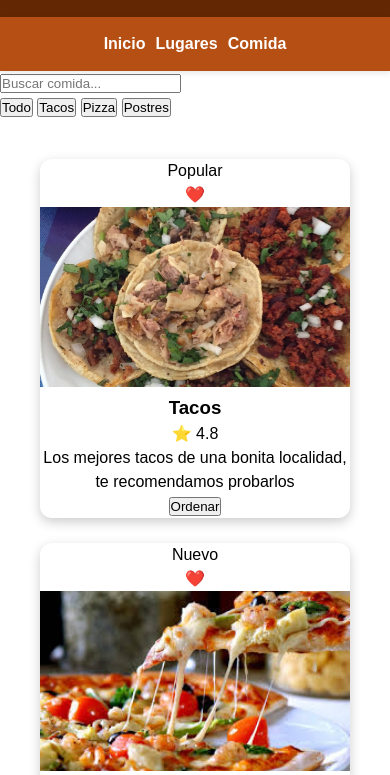
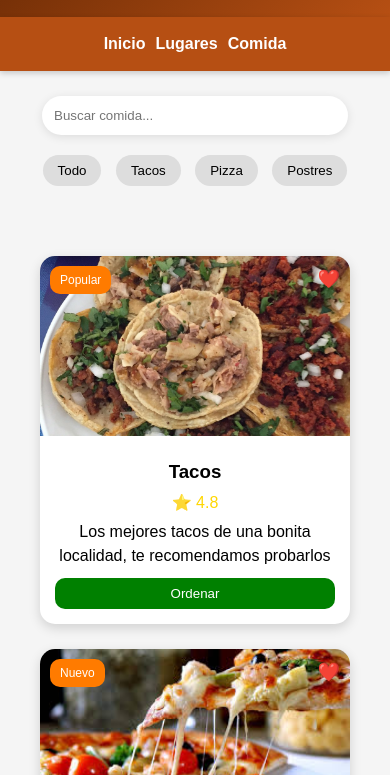
Before and after one commit to miguelmontestejeda/SanMiFood_, a plain HTML site: page index.html in a window 390 px wide. Shown: the part 125-900 px from the top of the page. Drawn offline with Linux system fonts and the light colour scheme; a script that the page names is missing.

Commit message:
Refactor and enhance CSS styles
Updated styles for layout, improved responsiveness, and added new design elements.

```diff
--- a/Style.css
+++ b/Style.css
@@ -8,6 +8,7 @@
 body{
     font-family: Arial, Helvetica, sans-serif;
     line-height:1.5;
+    background:#f5f5f5; /* NUEVO */
 }
 
 img{
@@ -16,22 +17,21 @@ img{
 }
 
 /* CONTENEDOR GENERAL */
-
 .container{
     width:90%;
     margin:auto;
 }
 
 /* TITULO SUPERIOR */
-
 .contenedor{
     display:flex;
     justify-content:space-between;
     align-items:center;
     padding:20px;
-    background:rgb(99, 39, 4);
+    background:linear-gradient(135deg, rgb(99,39,4), rgb(182,79,19)); /* MEJORADO */
     font-size:24px;
     color:white;
+    box-shadow:0 4px 10px rgba(0,0,0,0.2); /* NUEVO */
 }
 
 .bottom h1{
@@ -40,7 +40,6 @@ img{
 }
 
 /* NAVBAR */
-
 .menucontainer{
     display:flex;
     justify-content:space-between;
@@ -51,7 +50,7 @@ img{
     position:sticky;
     top:0;
     z-index:1000;
-    box-shadow:0 2px 6px rgba(0,0,0,0.1);
+    box-shadow:0 2px 6px rgba(0,0,0,0.2); /* MEJORADO */
 }
 
 .logo{
@@ -72,11 +71,47 @@ img{
 }
 
 .navbar a:hover{
-    color:#ff7b00;
+    color:#ffd000; /* MEJORADO */
+}
+
+/* ================= */
+/* BUSCADOR */
+/* ================= */
+.extras{
+    text-align:center;
+    padding:25px;
+}
+
+.buscador{
+    width:60%;
+    padding:12px;
+    border-radius:25px;
+    border:none;
+    outline:none;
+    box-shadow:0 2px 10px rgba(0,0,0,0.1);
+}
+
+/* FILTROS */
+.filtros{
+    margin-top:15px;
+}
+
+.filtros button{
+    margin:5px;
+    padding:8px 15px;
+    border:none;
+    border-radius:20px;
+    background:#ddd;
+    cursor:pointer;
+    transition:0.3s;
+}
+
+.filtros button:hover{
+    background:#ff7b00;
+    color:white;
 }
 
 /* HEADER */
-
 .header-content{
     display:flex;
     align-items:center;
@@ -99,7 +134,6 @@ img{
 }
 
 /* MENU DE CATEGORIAS */
-
 .menu-nav{
     display:flex;
     justify-content:center;
@@ -130,11 +164,12 @@ img{
 /* TARJETA */
 .tarjeta{
     background: white;
-    border-radius: 12px;
+    border-radius: 15px; /* MEJORADO */
     overflow: hidden;
-    box-shadow: 0px 4px 12px rgba(0,0,0,0.2);
-    transition: transform 0.3s;
+    box-shadow: 0px 4px 12px rgba(0,0,0,0.15);
+    transition: all 0.3s ease;
     text-align: center;
+    position:relative; /* NUEVO */
 }
 
 /* ENLACE DE LA TARJETA */
@@ -145,7 +180,8 @@ img{
 
 /* EFECTO AL PASAR EL MOUSE */
 .tarjeta:hover{
-    transform: scale(1.05);
+    transform: translateY(-10px) scale(1.03); /* MEJORADO */
+    box-shadow:0 10px 25px rgba(0,0,0,0.25);
 }
 
 /* IMAGEN */
@@ -153,6 +189,55 @@ img{
     width: 100%;
     height: 180px;
     object-fit: cover;
+}
+
+/* CONTENIDO */
+.contenido{
+    padding:15px;
+}
+
+/* ⭐ RATING */
+.rating{
+    color:gold;
+    margin:5px 0;
+}
+
+/* 🟢 BOTON */
+.btn{
+    margin-top:10px;
+    padding:8px;
+    width:100%;
+    border:none;
+    background:green;
+    color:white;
+    border-radius:10px;
+    cursor:pointer;
+    transition:0.3s;
+}
+
+.btn:hover{
+    background:darkgreen;
+}
+
+/* 🏷️ ETIQUETA */
+.etiqueta{
+    position:absolute;
+    top:10px;
+    left:10px;
+    background:#ff7b00;
+    color:white;
+    padding:5px 10px;
+    border-radius:10px;
+    font-size:12px;
+}
+
+/* ❤️ FAVORITO */
+.favorito{
+    position:absolute;
+    top:10px;
+    right:10px;
+    font-size:18px;
+    cursor:pointer;
 }
 
 /* SECCIÓN */
@@ -193,6 +278,14 @@ img{
     gap:25px;
 }
 
+/* NUEVO DISEÑO CAJITAS */
+.info-sec div{
+    background:white;
+    padding:10px;
+    border-radius:10px;
+    box-shadow:0 2px 8px rgba(0,0,0,0.1);
+}
+
 .info-1,
 .info-2{
     display:flex;
@@ -215,7 +308,6 @@ img{
     max-width:450px;
     border-radius:25px;
 }
-
 
 /* ======================= */
 /* RESPONSIVE CELULAR */
@@ -248,20 +340,9 @@ img{
     font-size:28px;
 }
 
-.box-container-1,
-.box-container-2,
-.box-container-3{
-    grid-template-columns:1fr;
-}
-
 .menu-nav{
     flex-direction:column;
     align-items:center;
-}
-
-.footer{
-    grid-template-columns:1fr;
-    text-align:center;
 }
 
 .info-content{
@@ -273,4 +354,8 @@ img{
     margin-top: 30px;
 }
 
+.buscador{
+    width:90%;
 }
+
+}
```
